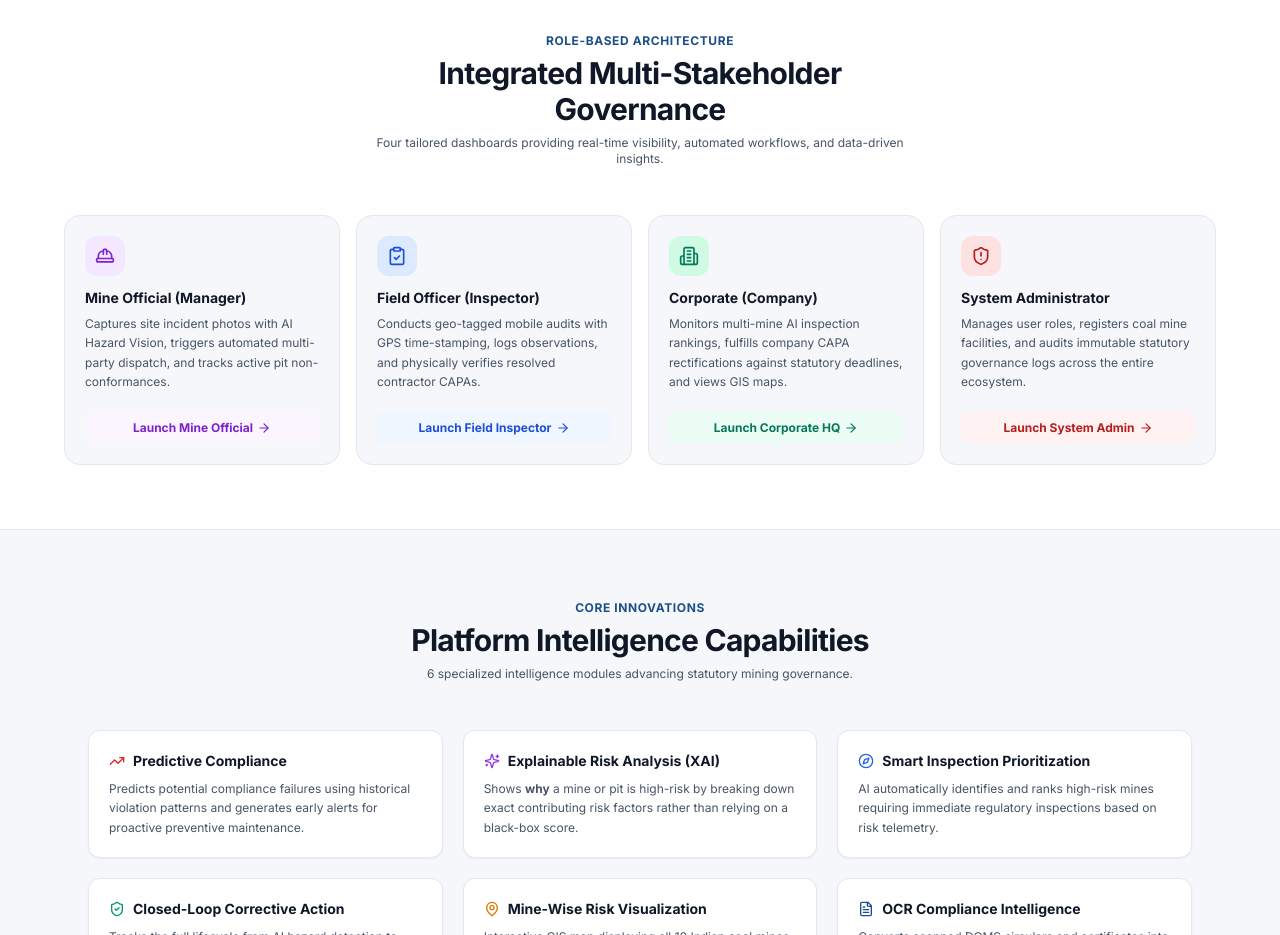
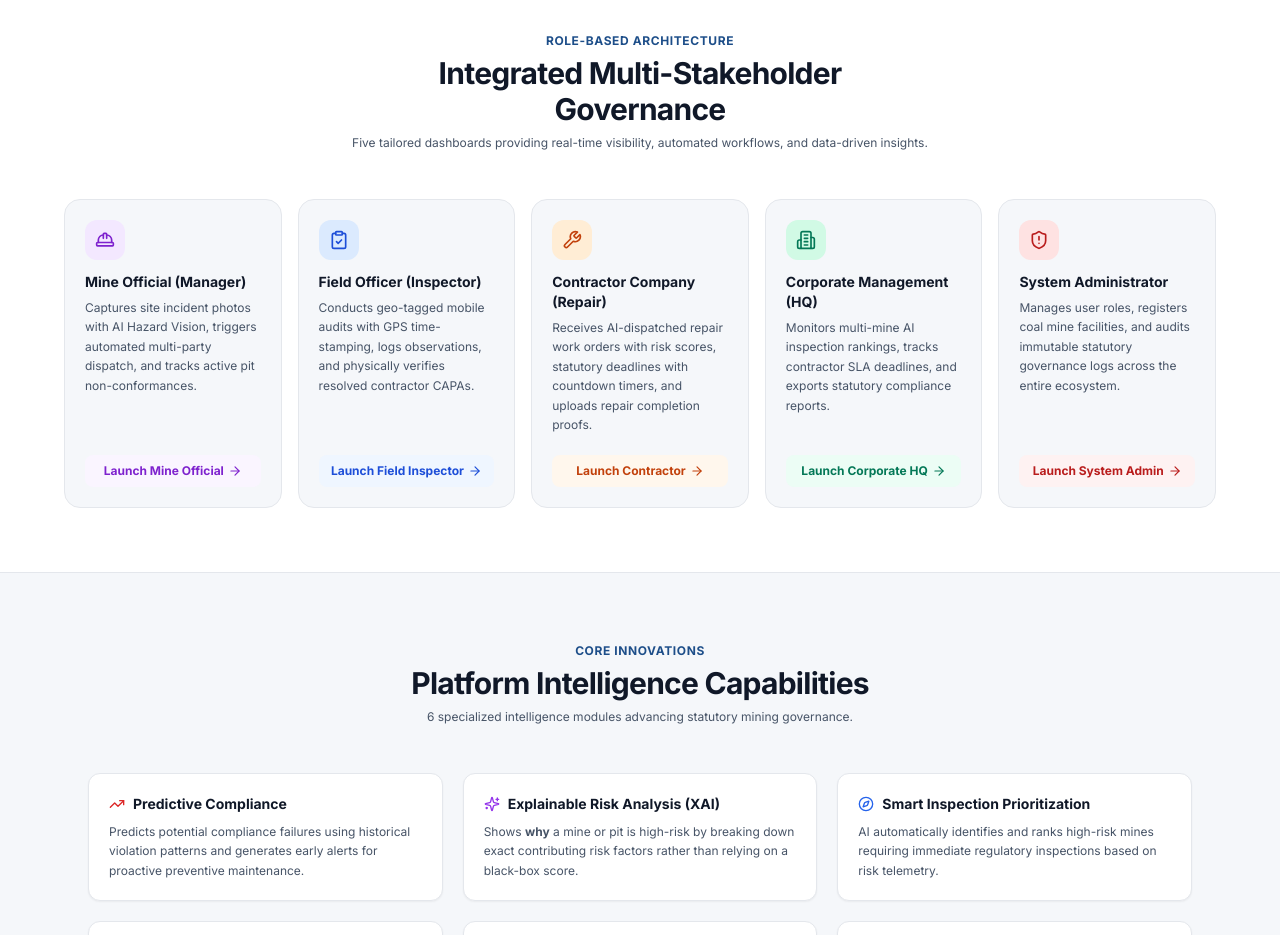
Before and after one commit to omrahatal14-sketch/MineRakshak-AI, a Next.js app in the folder frontend/: page / in a window 1280 px wide. Shown: the part 1760-2695 px from the top of the page. Built offline with nearby package versions, Linux system fonts and the light colour scheme; no server answers.

Commit message:
feat(landing): update landing page with 5th Contractor Company persona and quick launch

```diff
--- a/frontend/app/page.jsx
+++ b/frontend/app/page.jsx
@@ -6,7 +6,7 @@ import { useRouter } from "next/navigation";
 import { useAuth } from "../src/context/AuthContext.jsx";
 import {
   ShieldAlert, Camera, MapPin, FileText, CheckCircle2, ClipboardCheck,
-  TrendingUp, Clock, Users, ArrowRight, ShieldCheck,
+  TrendingUp, Clock, Users, ArrowRight, ShieldCheck, Wrench,
   Building2, HardHat, Compass, Sparkles, LogIn, Flame,
   Mountain, Waves, Wind, Truck, CircleAlert, Eye, ChevronRight, Activity
 } from "lucide-react";
@@ -30,6 +30,8 @@ export default function LandingPage() {
         ? "/field-officer"
         : user.role === "mine_official"
         ? "/mine-official"
+        : user.role === "contractor"
+        ? "/contractor"
         : user.role === "corporate"
         ? "/corporate"
         : "/admin";
@@ -66,6 +68,8 @@ export default function LandingPage() {
                     ? "/field-officer"
                     : profile.role === "mine_official"
                     ? "/mine-official"
+                    : profile.role === "contractor"
+                    ? "/contractor"
                     : profile.role === "corporate"
                     ? "/corporate"
                     : "/admin"
@@ -182,7 +186,7 @@ export default function LandingPage() {
         </div>
       </section>
 
-      {/* 3. 4 Stakeholder Personas Section */}
+      {/* 3. 5 Stakeholder Personas Section */}
       <section id="roles" className="px-4 sm:px-6 py-16 bg-surface border-y border-border">
         <div className="max-w-6xl mx-auto">
           <div className="text-center max-w-xl mx-auto mb-12">
@@ -191,11 +195,11 @@ export default function LandingPage() {
               Integrated Multi-Stakeholder Governance
             </h2>
             <p className="text-xs text-slate mt-2">
-              Four tailored dashboards providing real-time visibility, automated workflows, and data-driven insights.
+              Five tailored dashboards providing real-time visibility, automated workflows, and data-driven insights.
             </p>
           </div>
 
-          <div className="grid grid-cols-1 md:grid-cols-2 lg:grid-cols-4 gap-4">
+          <div className="grid grid-cols-1 md:grid-cols-2 lg:grid-cols-3 xl:grid-cols-5 gap-4">
             {/* Persona 1: Mine Official */}
             <div className="rounded-2xl border border-border bg-canvas p-5 flex flex-col justify-between hover:border-purple-300 hover:shadow-md transition group">
               <div>
@@ -236,15 +240,35 @@ export default function LandingPage() {
               </button>
             </div>
 
-            {/* Persona 3: Corporate HQ */}
+            {/* Persona 3: Contractor Company */}
+            <div className="rounded-2xl border border-border bg-canvas p-5 flex flex-col justify-between hover:border-orange-300 hover:shadow-md transition group">
+              <div>
+                <div className="flex h-10 w-10 items-center justify-center rounded-xl bg-orange-100 text-orange-700 mb-3">
+                  <Wrench className="h-5 w-5" />
+                </div>
+                <h3 className="font-bold text-sm text-ink">Contractor Company (Repair)</h3>
+                <p className="text-xs text-slate mt-1.5 leading-relaxed">
+                  Receives AI-dispatched repair work orders with risk scores, statutory deadlines with countdown timers, and uploads repair completion proofs.
+                </p>
+              </div>
+              <button
+                onClick={() => handleQuickLaunch("contractor")}
+                className="mt-5 w-full rounded-lg bg-orange-50 text-orange-700 font-bold text-xs py-2 hover:bg-orange-100 transition flex items-center justify-center gap-1"
+              >
+                <span>Launch Contractor</span>
+                <ArrowRight className="h-3.5 w-3.5" />
+              </button>
+            </div>
+
+            {/* Persona 4: Corporate HQ */}
             <div className="rounded-2xl border border-border bg-canvas p-5 flex flex-col justify-between hover:border-emerald-300 hover:shadow-md transition group">
               <div>
                 <div className="flex h-10 w-10 items-center justify-center rounded-xl bg-emerald-100 text-emerald-700 mb-3">
                   <Building2 className="h-5 w-5" />
                 </div>
-                <h3 className="font-bold text-sm text-ink">Corporate (Company)</h3>
+                <h3 className="font-bold text-sm text-ink">Corporate Management (HQ)</h3>
                 <p className="text-xs text-slate mt-1.5 leading-relaxed">
-                  Monitors multi-mine AI inspection rankings, fulfills company CAPA rectifications against statutory deadlines, and views GIS maps.
+                  Monitors multi-mine AI inspection rankings, tracks contractor SLA deadlines, and exports statutory compliance reports.
                 </p>
               </div>
               <button
@@ -256,7 +280,7 @@ export default function LandingPage() {
               </button>
             </div>
 
-            {/* Persona 4: System Admin */}
+            {/* Persona 5: System Admin */}
             <div className="rounded-2xl border border-border bg-canvas p-5 flex flex-col justify-between hover:border-red-300 hover:shadow-md transition group">
               <div>
                 <div className="flex h-10 w-10 items-center justify-center rounded-xl bg-red-100 text-red-700 mb-3">
```
